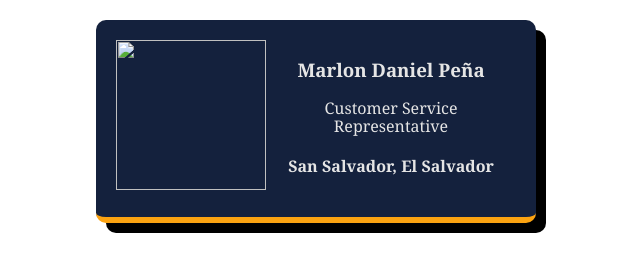
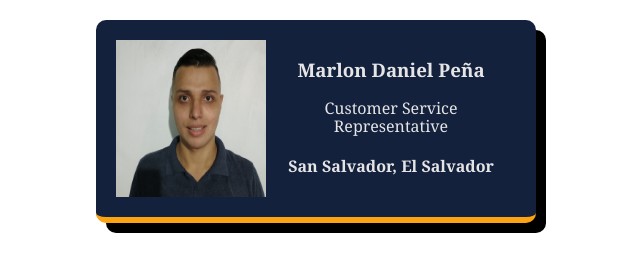
Before and after one commit to danie1p/business-card, a plain HTML site: page index.html in a window 1280 px wide. Shown: the whole page, without its empty margins (324-964 px from the left). Drawn offline with nearby package versions, Linux system fonts and the light colour scheme.

Commit message:
Update index.html

```diff
--- a/index.html
+++ b/index.html
@@ -4,7 +4,7 @@
     </head>
     <body>
         <div class="card">
-            <img class="avatar" src="images/me.png">
+            <img class="avatar" src="./me.png">
             <div >
                 <h3>Marlon Daniel Peña</h3>
                 <p>Customer Service Representative</p>
```
